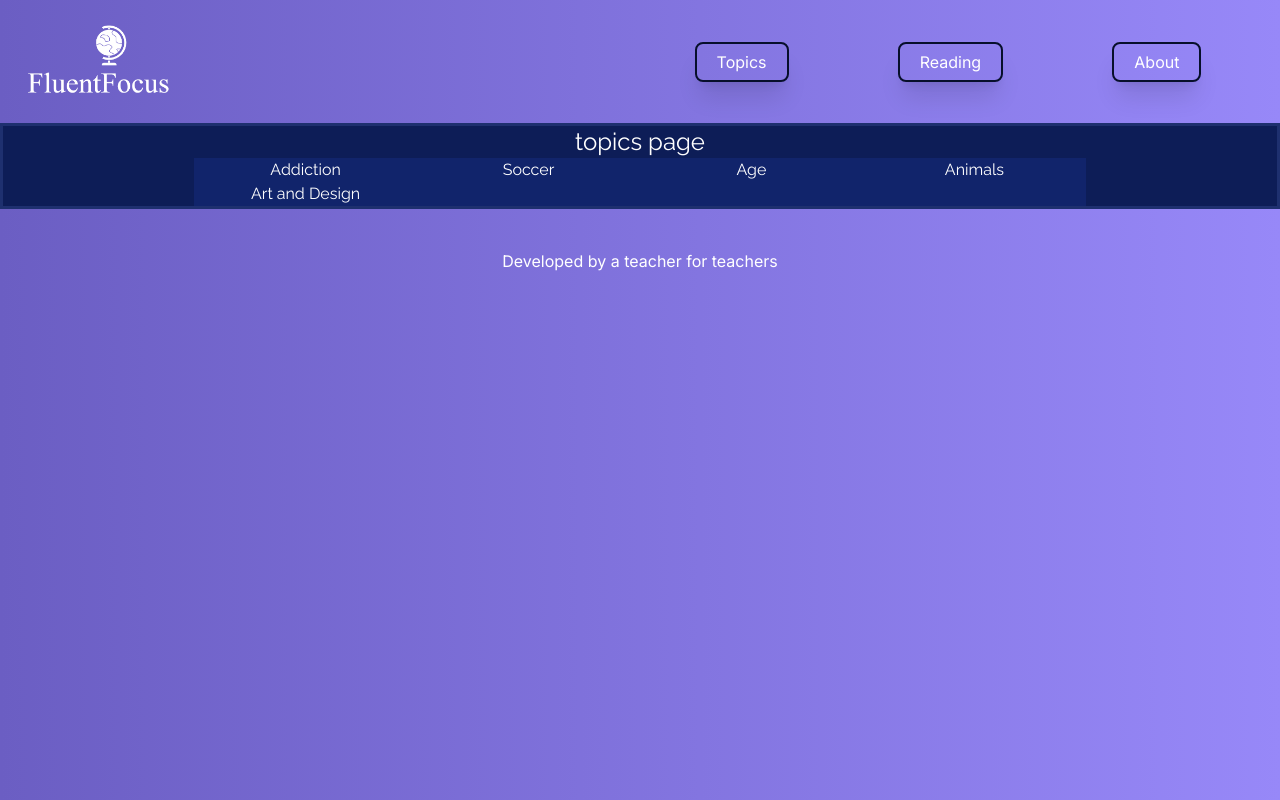
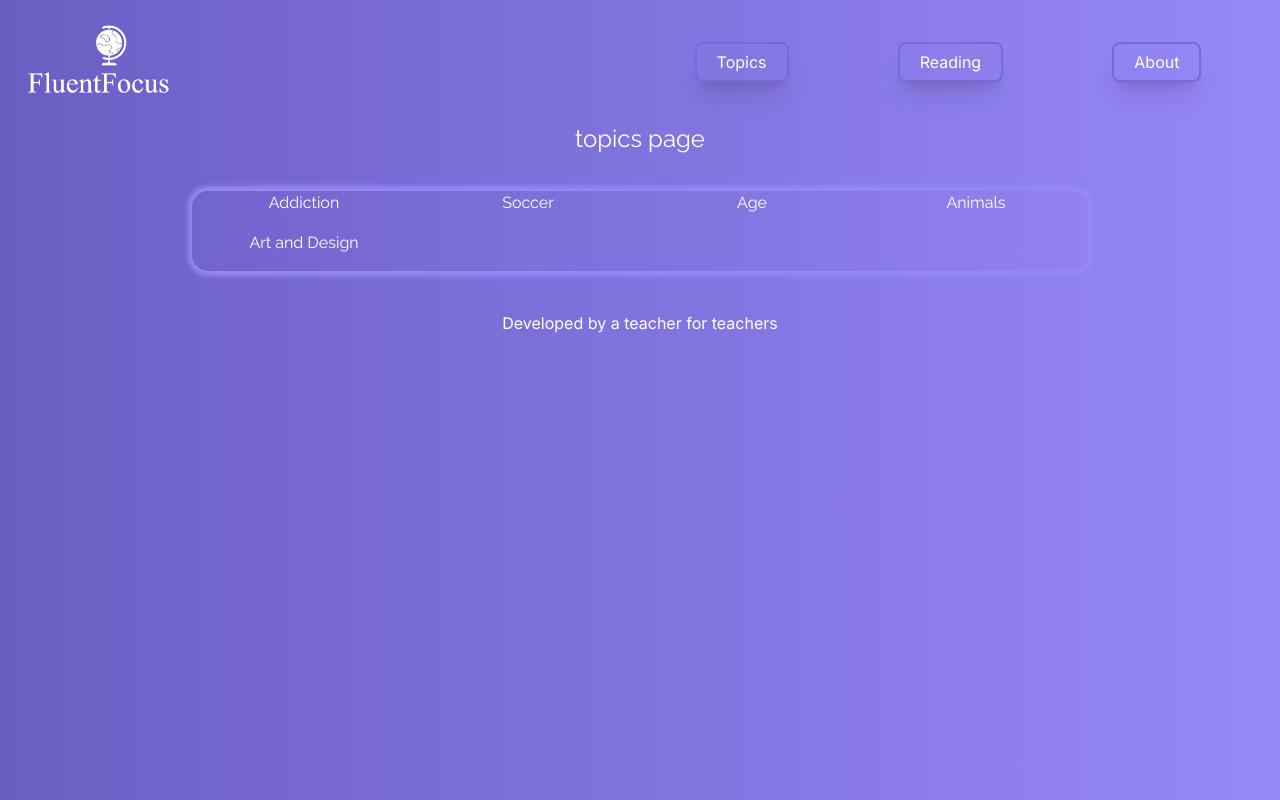
Before and after one commit to luckfer7/fluentfocus, a Next.js app: page /topics in a window 1280 px wide. Built offline with nearby package versions, Linux system fonts and the light colour scheme.

Commit message:
mt coisa

```diff
--- a/src/app/about/page.jsx
+++ b/src/app/about/page.jsx
@@ -9,7 +9,7 @@ export default function About() {
     return(
         <>
             <Header className="flex justify-between items-center p-6" />
-            <Main className=" py-20 px-40 about-main-page " >
+            <Main className=" py-20 shadow-xl shadow-[#9788f8] rounded-2xl px-40 about-main-page " >
                 <TitleOne className="text-center text-2xl text-[#FFFFFF] mb-9 ">About FluentFocus</TitleOne>
                 <Paragraph className=" text-[#FFFFFF] ">
                 The idea behind FluentFocus emerged from my many years of experience as an English teacher. I often struggled to find resources that provided meaningful and engaging conversation questions. When I did find questions, they were usually too shallow to spark interesting discussions. I also spent a significant amount of time crafting my own questions from scratch to prepare for lessons.
--- a/src/app/page.js
+++ b/src/app/page.js
@@ -22,12 +22,12 @@ export default function Home() {
           <TitleThree className="text-center text-2xl font-bold text-[#FFFFFF] title-three-sp-screen">FluentFocus: Elevate your language, elevate your life.</TitleThree>
         </Section>
         <Section className="  mt-10 flex justify-center gap-[25px] max-[390px]:flex-col secao-boxes">
-          <Link className=" w-[100%]  border-[3px] border-[#5e50b8] rounded-[8px] flex flex-col items-center bg-[#7869d8] py-10 px-10 box" href="/topics">
+          <Link className=" w-[100%]  border-[3px] border-[#ab8de8] shadow-inner rounded-[8px] flex flex-col items-center bg-[#7869d8] py-10 px-10 hover:scale-105 transition-transform duration-300 box" href="/topics">
             <Span className="text-2xl my-7  text-[#FFFFFF] span" >Conversation topics</Span>
             <Paragraph className="text-lg text-center mb-1.5 text-[#FFFFFF]">Explore fun and engaging topics to keep your conversations flowing</Paragraph>
             <Paragraph className="text-lg text-center  text-[#FFFFFF]">From family to parties, discover ideas that spark great discussions!</Paragraph>
           </Link>
-          <Link className=" w-[100%] border-[3px] border-[#5e50b8] rounded-[8px] flex flex-col items-center py-10 px-10 bg-[#7869d8] box" href="/reading">
+          <Link className=" w-[100%] border-[3px] border-[#ab8de8] rounded-[8px] flex flex-col items-center py-10 px-10 bg-[#7869d8] hover:scale-105 transition-transform duration-300 box" href="/reading">
             <Span className="text-2xl my-7 text-center text-[#FFFFFF] span">Reading texts</Span>
             <Paragraph className="text-lg text-center mb-1.5 text-[#FFFFFF]">Discover stories that inspire and ideas that engage.</Paragraph>
             <Paragraph className="text-lg text-center text-[#FFFFFF]">Learn English through texts that spark curiosity!</Paragraph>
--- a/src/app/topics/[slug]/page.jsx
+++ b/src/app/topics/[slug]/page.jsx
@@ -26,9 +26,9 @@ export default async function TopicQuestions ({ params }) {
     return (
         <>
             <Header className="flex justify-between items-center p-6" />
-            <Main className=" border-[3px] border-[#1e306f] py-10 px-40 topic-page">
-                <Section className=" border-[3px] border-[#1e306f] py-20 px-10 questions-box">
-                    <TitleOne className="mb-8 text-2xl text-[#FFFFFF]">{topic.name} conversation questions</TitleOne>
+            <Main className="  py-10 px-40 topic-page">
+                <Section className="  py-20 px-10 shadow-inner shadow-[#9788f8] rounded-2xl  questions-box">
+                    <TitleOne className="mb-8 text-2xl  text-[#FFFFFF]">{topic.name} conversation questions</TitleOne>
 
                     {topic.questions.map((question, index) => (
                         <Question className="m-2 text-[#FFFFFF] font-Nunito question" key={index}>{index + 1}. {question}</Question>
@@ -36,7 +36,7 @@ export default async function TopicQuestions ({ params }) {
                 </Section>
             </Main>
 
-
+            {/* border-[3px] border-[#1e306f] */}
         </>
     )
 }
--- a/src/app/topics/page.jsx
+++ b/src/app/topics/page.jsx
@@ -12,11 +12,13 @@ export default function topicsPage() {
         <>
             <Header className="flex justify-between items-center p-6 text-[#FFFFFF]" />
 
-            <Main className=" w-[100%] h-[auto]  border-[3px] border-[#1e306f] bg-[#0d1d57]">
-                <TitleOne className="text-[#FFFFFF] text-2xl text-center topics-title ">topics page</TitleOne>
-                <Section className=" w-[70%] mx-auto grid grid-cols-4 place-items-center bg-[#12266fda] topics-list"  >
+            <Main className=" w-[100%] h-[auto]   bg-gradient-to-r from-[#6b5ec3] to-[#9788f8] min-h-screen;">
+                <TitleOne className="text-[#FFFFFF] text-2xl text-center mb-9 topics-title ">topics page</TitleOne>
+                <Section
+                style={{ boxShadow: "1px 0 5px 5px #9788f8" }}
+                className=" w-[70%] mx-auto grid grid-cols-4 place-items-center shadow-xl shadow-[#9788f8] rounded-2xl topics-list"  >
                     {topics.map((topic) => (
-                        <Link className="text-[#FFFFFF] font-Raleway" href={`/topics/${topic.slug}`} key={topic.slug} >{topic.name}</Link>
+                        <Link className="text-[#FFFFFF] hover:scale-105 transition-transform duration-500 font-Raleway mb-4" href={`/topics/${topic.slug}`} key={topic.slug} >{topic.name}</Link>
                     ))}
 
 
@@ -25,5 +27,7 @@ export default function topicsPage() {
             <Footer className="text-center text-[#FFFFFF] p-10">Developed by a teacher for teachers</Footer>
         </>
 
+    //  border-[3px] border-[#1e306f]
+
     )
 }
--- a/src/components/Header/index.jsx
+++ b/src/components/Header/index.jsx
@@ -6,24 +6,24 @@ import { FaBars, FaTimes } from "react-icons/fa";
 import FluentFocus from './logo.png';
 
 const HamburguerMenu = ({ isOpen, toggleMenu }) => (
-    <nav className="lg:hidden flex flex-col items-start bg-[#070F2B] p-4 absolute top-[60px] left-0 w-full transition-transform duration-300 shadow-lg z-10 font-Inter"
+    <nav className="lg:hidden flex flex-col items-end bg-[#7869d8] p-4 absolute top-[80px] right-0 w-1/2  transition-transform duration-300 shadow-lg z-10 font-Inter"
     style={{ transform: isOpen ? "translateY(0)" : "translateY(-100%)" }}>
     <ul className="flex flex-col gap-4">
-      <li><Link className="border-2 border-[#070F2B] p-2 py-[8px] rounded-[8px] text-[#FFFFFF] shadow-xl hover:text-[#cad1d8] hover:bg-[#FFFFFF] hover:shadow-lg font-Inter"
+      <li><Link className="border-2 border-[#7869d8] p-2 py-[8px] rounded-[8px] text-[#FFFFFF]  hover:text-[#cad1d8] hover:bg-[#FFFFFF] hover:shadow-lg font-Inter"
           href="/topics"
           onClick={toggleMenu}
         >
           Topics
         </Link>
       </li>
-      <li><Link className="border-2 border-[#070F2B] p-2 py-[8px] rounded-[8px] text-[#FFFFFF] shadow-xl hover:text-[#cad1d8] hover:bg-[#FFFFFF] hover:shadow-lg font-Inter"
+      <li><Link className="border-2 border-[#7869d8] p-2 py-[8px] rounded-[8px] text-[#FFFFFF]  hover:text-[#cad1d8] hover:bg-[#FFFFFF] hover:shadow-lg font-Inter"
           href="/reading"
           onClick={toggleMenu}
         >
           Reading
         </Link>
       </li>
-      <li><Link className="border-2 border-[#070F2B] p-2 py-[8px] rounded-[8px] text-[#FFFFFF] shadow-xl hover:text-[#cad1d8] hover:bg-[#FFFFFF] hover:shadow-lg font-Inter"
+      <li><Link className="border-2 border-[#7869d8] p-2 py-[8px] rounded-[8px] text-[#FFFFFF]  hover:text-[#cad1d8] hover:bg-[#FFFFFF] hover:shadow-lg font-Inter"
           href="/about"
           onClick={toggleMenu}
         >
@@ -41,15 +41,17 @@ export default function Header ({ children, className, ...props}) {
 
     return (
         <header className={`  ${className}` } {...props}>{children}
+          <Link href="/">
             <Image  width={150} height={120} src={FluentFocus} alt="logo" />
+          </Link>
+
             <nav className={` hidden lg:flex w-[50%] ${isOpen ? "hidden" : "block"}` }>
                 <ul className="flex justify-around items-center text-center w-[100%]">
-                    <li><Link className="border-2 border-[#070F2B] p-[20px] py-[8px] rounded-[8px] text-[#FFFFFF] shadow-xl hover:text-[#cad1d8] hover:bg-[#070F2B] hover:shadow-lg font-Inter"  href="/topics">Topics</Link></li>
-                    <li><Link className="border-2 border-[#070F2B] p-[20px] py-[8px] rounded-[8px] text-[#FFFFFF] shadow-xl hover:text-[#cad1d8] hover:bg-[#070F2B] hover:shadow-lg font-Inter" href="/reading">Reading</Link></li>
-                    <li><Link className="border-2 border-[#070f2b] p-[20px] py-[8px] rounded-[8px] text-[#FFFFFF] shadow-xl hover:text-[#cad1d8] hover:bg-[#070F2B] hover:shadow-lg font-Inter" href="/about">About</Link></li>
+                    <li><Link  className="border-2 border-[#7869d8] p-[20px] py-[8px] rounded-[8px] text-[#FFFFFF] shadow-xl hover:text-[#cad1d8] hover:bg-[#7869d8] hover:shadow-lg hover:scale-105 transition-transform duration-300 font-Inter"  href="/topics">Topics</Link></li>
+                    <li><Link className="border-2 border-[#7869d8] p-[20px] py-[8px] rounded-[8px] text-[#FFFFFF] shadow-xl hover:text-[#cad1d8] hover:bg-[#7869d8] hover:shadow-lg hover:scale-105 transition-transform duration-300 font-Inter" href="/reading">Reading</Link></li>
+                    <li><Link className="border-2 border-[#7869d8] p-[20px] py-[8px] rounded-[8px] text-[#FFFFFF] shadow-xl hover:text-[#cad1d8] hover:bg-[#7869d8] hover:shadow-lg hover:scale-105 transition-transform duration-300 font-Inter" href="/about">About</Link></li>
                 </ul>
             </nav>
-
             <div className="lg:hidden">
                 <button onClick={toggleMenu} className="text-2xl focus:outline-none sm:block md:block font-Inter" >{isOpen ? <FaTimes /> : <FaBars />}</button>
                 {isOpen && <HamburguerMenu isOpen={isOpen} toggleMenu={toggleMenu} />}
```
